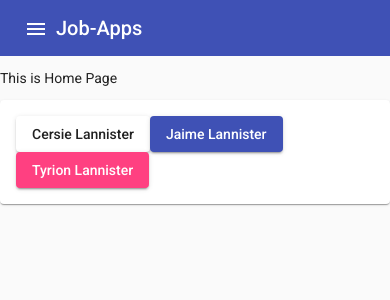
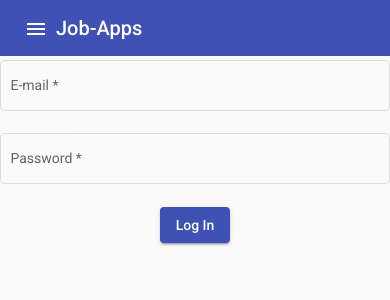
Before and after one commit to chicupatel-developer/Job-Apps, an Angular app in the folder Angular/: page /home in a window 390 px wide. Shown: the top 300 px of the page. Built offline with nearby package versions, Linux system fonts and the light colour scheme.

Commit message:
flex-material-responsive-wip4

```diff
--- a/Angular/package.json
+++ b/Angular/package.json
@@ -34,6 +34,7 @@
     "ngx-bootstrap": "^6.2.0",
     "ngx-bootstrap-navbar": "0.0.5",
     "rxjs": "~6.6.0",
+    "rxjs-observable": "^0.0.7",
     "tslib": "^2.0.0",
     "zone.js": "~0.11.3"
   },
--- a/Angular/src/app/components/home/home.component.css
+++ b/Angular/src/app/components/home/home.component.css
@@ -0,0 +1,13 @@
+.example-container{
+    text-align: center
+}
+
+.form-container{
+    width: 400 px;
+    margin: 0 px auto;
+    margin-top: 200 px
+}
+
+.form-field{
+    display: block
+}
--- a/Angular/src/app/components/home/home.component.html
+++ b/Angular/src/app/components/home/home.component.html
@@ -1,11 +1,28 @@
-<div>
-    <p></p>
-    This is Home Page
-
-    <p></p>
-    <mat-card>
-        <button mat-raised-button>Cersie Lannister</button>
-        <button mat-raised-button color="primary">Jaime Lannister</button>
-        <button mat-raised-button color="accent">Tyrion Lannister</button>
-    </mat-card>
+<div class="example-container">
+    <div class="form-container">
+        <div fxLayout="row wrap" fxLayoutGap="16px">
+            <div fxFlex="25%" fxFlex.xs="100%" fxFlex.sm="33%" *ngFor="let num of [1]">
+                <form [formGroup]="loginForm" (submit)="submit()">
+                    <mat-form-field class="form-field" appearance="outline">
+                        <mat-label> E-mail
+                        </mat-label>
+                        <input matInput formControlName="email" required>
+                        <mat-error *ngIf="loginForm.controls.email.touched && loginForm.controls.email.invalid">
+                            <span *ngIf="loginForm.controls.email.errors.required">This field is mandatory.</span>
+                            <span *ngIf="loginForm.controls.email.errors.pattern">This field is invalid.</span>
+                        </mat-error>
+                    </mat-form-field>
+                    <mat-form-field class="form-field" appearance="outline">
+                        <mat-label> Password
+                        </mat-label>
+                        <input matInput formControlName="password" type="password">
+                        <mat-error *ngIf="loginForm.controls.password.touched && loginForm.controls.password.invalid">
+                            <span *ngIf="loginForm.controls.password.errors.required">This field is mandatory.</span>
+                        </mat-error>
+                    </mat-form-field>
+                    <button mat-raised-button color="primary" type="submit">Log In</button>
+                </form>
+            </div>
+        </div>
+    </div>
 </div>
--- a/Angular/src/app/components/home/home.component.ts
+++ b/Angular/src/app/components/home/home.component.ts
@@ -1,6 +1,6 @@
 import { Component, OnInit } from '@angular/core';
 import { Router } from '@angular/router';
-
+import { FormBuilder, FormGroup, FormControl, Validators } from '@angular/forms';
 
 @Component({
   selector: 'home',
@@ -9,10 +9,25 @@ import { Router } from '@angular/router';
 })
 export class HomeComponent implements OnInit {
 
+  loginForm: FormGroup;
+  emailRegx = /^(([^<>+()\[\]\\.,;:\s@"-#$%&=]+(\.[^<>()\[\]\\.,;:\s@"]+)*)|(".+"))@((\[[0-9]{1,3}\.[0-9]{1,3}\.[0-9]{1,3}\.[0-9]{1,3}])|(([a-zA-Z\-0-9]+\.)+[a-zA-Z]{2,3}))$/;
 
-  constructor() { }
+  constructor(
+    private formBuilder: FormBuilder
+  ) { }
 
-  ngOnInit(): void {
+  ngOnInit() {
+    this.loginForm = this.formBuilder.group({
+      email: [null, [Validators.required, Validators.pattern(this.emailRegx)]],
+      password: [null, Validators.required]
+    });
+  }
+
+  submit() {
+    if (!this.loginForm.valid) {
+      return;
+    }
+    console.log(this.loginForm.value);
   }
 
 }
```
Also changed, not shown: Angular/src/app/app.module.ts (+9 -2 lines), 1 other file (tests, documents, lock files or other folders).
